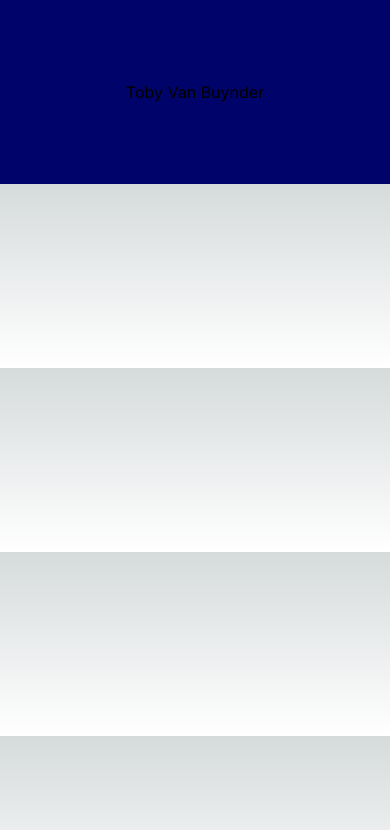
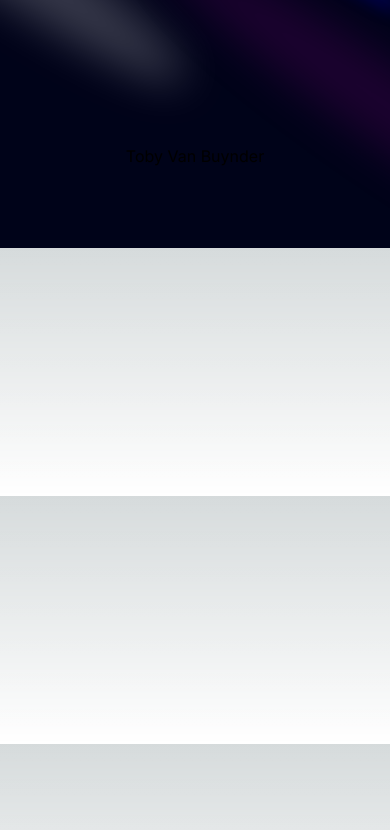
Before and after one commit to TobyVanBuynder/tobyvanbuynder.com, a Next.js app: page / in a window 390 px wide. Shown: the top 830 px of the page. Built offline with nearby package versions, Linux system fonts and the light colour scheme.

Commit message:
Added Aceternity UI Spotlight component + Tailwind configurations

```diff
--- a/components/Hero.tsx
+++ b/components/Hero.tsx
@@ -1,11 +1,15 @@
 import React from 'react'
+import { Spotlight } from './ui/Spotlight'
 
 const Hero = () => {
-  return (
-    <div className="pb-20 pt-20">
-        <h1 className="text-center">Toby Van Buynder</h1>
-    </div>
-  )
+    return (
+        <div className="pb-20 pt-36">
+            <Spotlight className="-top-40 -left-10 md:-left:32 md:-top-20 h-screen" />
+            <Spotlight className="top-10 left-full h-[80vh] w-[50vw}" fill="purple" />
+            <Spotlight className="-top-28 left-80 h-[80vh] w-[50vw]" fill="blue" />
+            <h1 className="text-center">Toby Van Buynder</h1>
+        </div>
+    )
 }
 
 export default Hero
--- /dev/null
+++ b/components/ui/Spotlight.tsx
@@ -0,0 +1,56 @@
+import React from "react";
+import { cn } from "@/utils/cn";
+
+type SpotlightProps = {
+  className?: string;
+  fill?: string;
+};
+
+export const Spotlight = ({ className, fill }: SpotlightProps) => {
+  return (
+    <svg
+      className={cn(
+        "animate-spotlight pointer-events-none absolute z-[1]  h-[169%] w-[138%] lg:w-[84%] opacity-0",
+        className
+      )}
+      xmlns="http://www.w3.org/2000/svg"
+      viewBox="0 0 3787 2842"
+      fill="none"
+    >
+      <g filter="url(#filter)">
+        <ellipse
+          cx="1924.71"
+          cy="273.501"
+          rx="1924.71"
+          ry="273.501"
+          transform="matrix(-0.822377 -0.568943 -0.568943 0.822377 3631.88 2291.09)"
+          fill={fill || "white"}
+          fillOpacity="0.21"
+        ></ellipse>
+      </g>
+      <defs>
+        <filter
+          id="filter"
+          x="0.860352"
+          y="0.838989"
+          width="3785.16"
+          height="2840.26"
+          filterUnits="userSpaceOnUse"
+          colorInterpolationFilters="sRGB"
+        >
+          <feFlood floodOpacity="0" result="BackgroundImageFix"></feFlood>
+          <feBlend
+            mode="normal"
+            in="SourceGraphic"
+            in2="BackgroundImageFix"
+            result="shape"
+          ></feBlend>
+          <feGaussianBlur
+            stdDeviation="151"
+            result="effect1_foregroundBlur_1065_8"
+          ></feGaussianBlur>
+        </filter>
+      </defs>
+    </svg>
+  );
+};
--- a/tailwind.config.ts
+++ b/tailwind.config.ts
@@ -1,4 +1,8 @@
 import type { Config } from "tailwindcss";
+
+const {
+  default: flattenColorPalette,
+} = require("tailwindcss/lib/util/flattenColorPalette");
 
 const config: Config = {
   content: [
@@ -6,16 +10,45 @@
     "./components/**/*.{js,ts,jsx,tsx,mdx}",
     "./app/**/*.{js,ts,jsx,tsx,mdx}",
   ],
+  darkMode: "class",
   theme: {
     extend: {
       colors: {
         black: {
           DEFAULT: '#000',
-          100: '#000369'
+          100: '#000319'
         }
-      }
-    }
+      },
+      animation: {
+        spotlight: "spotlight 2s ease .75s 1 forwards",
+      },
+      keyframes: {
+        spotlight: {
+          "0%": {
+            opacity: 0,
+            transform: "translate(-72%, -62%) scale(0.5)",
+          },
+          "100%": {
+            opacity: 1,
+            transform: "translate(-50%,-40%) scale(1)",
+          },
+        },
+      },
+    },
   },
-  plugins: [],
+  plugins: [addVariablesForColors],
 };
+
+// This plugin adds each Tailwind color as a global CSS variable, e.g. var(--gray-200).
+function addVariablesForColors({ addBase, theme }: any) {
+  let allColors = flattenColorPalette(theme("colors"));
+  let newVars = Object.fromEntries(
+    Object.entries(allColors).map(([key, val]) => [`--${key}`, val])
+  );
+
+  addBase({
+    ":root": newVars,
+  });
+}
+
 export default config;
--- /dev/null
+++ b/utils/cn.ts
@@ -0,0 +1,6 @@
+import { ClassValue, clsx } from "clsx";
+import { twMerge } from "tailwind-merge";
+
+export function cn(...inputs: ClassValue[]) {
+  return twMerge(clsx(inputs));
+}
```
